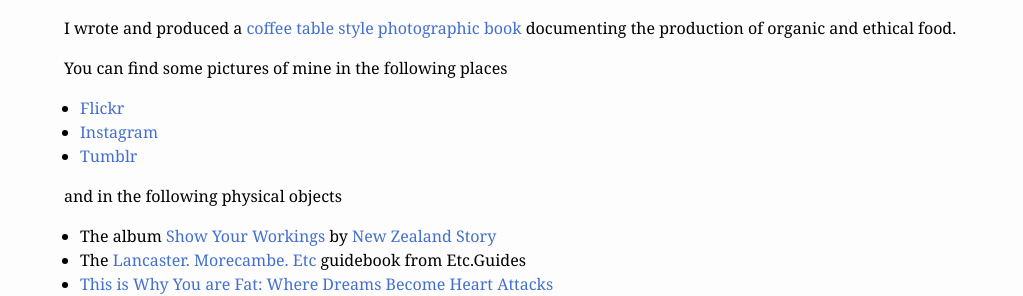
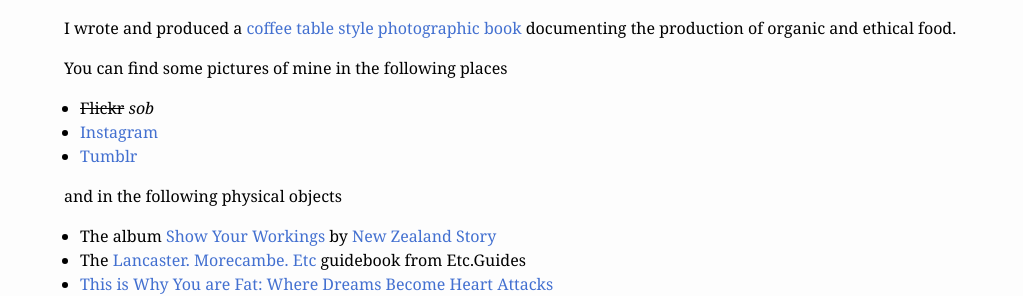
Before and after one commit to christiancable/christiancable.github.io, a Jekyll site: the page built from play.md, in a window 1280 px wide. Shown: the part 375-671 px from the top of the page, without its empty margins (128-1151 px from the left). Built offline with Jekyll 4.4.1, drawn with Linux system fonts in a browser that asks for light colours.

Commit message:
Update play.md
remove flickr

```diff
--- a/play.md
+++ b/play.md
@@ -14,7 +14,7 @@
 
 You can find some pictures of mine in the following places
 
-* [Flickr][flickr]
+* ~~Flickr~~ *sob*
 * [Instagram][instagram]
 * [Tumblr][tumblr]
 
```
Also changed, not shown: other parts of play.md (+0 -1 lines).
